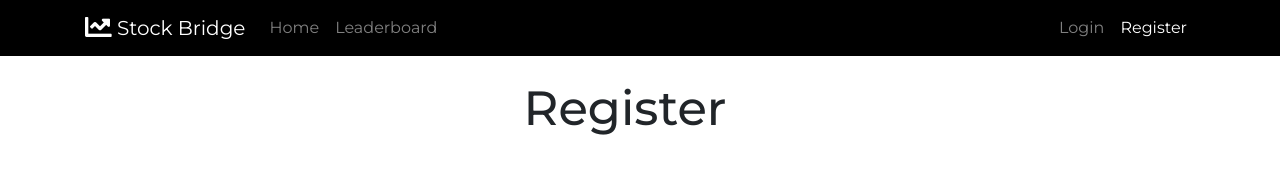
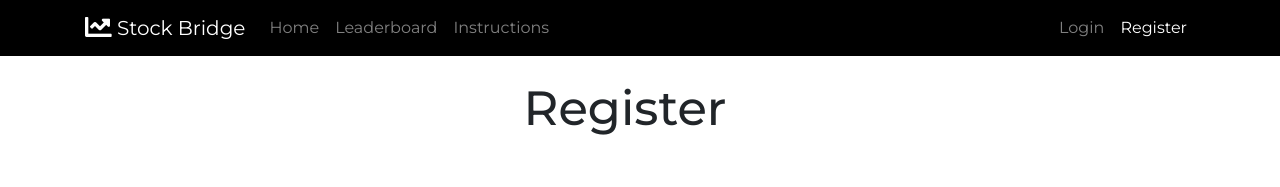
Before and after one commit to shan18/Stock-Bridge, a Django app: page /register/ in a window 1280 px wide. Shown: the top 187 px of the page. Run offline with Django 3.2, Linux system fonts and the light colour scheme; parts of the project's set-up code (start-up, migrations or seed data) failed here and were passed over; some libraries are stand-ins or nearby versions.

Commit message:
add link shortcuts

```diff
--- a/market/templates/market/overview.html
+++ b/market/templates/market/overview.html
@@ -27,5 +27,6 @@
 {% if investments %}
     {% include 'snippets/market_overview_table.html' with object_list=investments %}
 {% endif %}
+{% include 'market/snippets/scheduler_shortcut.html' with username=request.user.username %}
 
 {% endblock %}
--- /dev/null
+++ b/market/templates/market/snippets/scheduler_shortcut.html
@@ -0,0 +1,6 @@
+<div class="row mt-3">
+  <div class="col-12 text-center">
+    To find your scheduled requests <a href="{% url 'account:schedules' username=username %}#rules-2">click
+      here!</a>
+  </div>
+</div>
--- a/market/templates/market/transaction_market.html
+++ b/market/templates/market/transaction_market.html
@@ -107,7 +107,8 @@
     </form>
   </div>
 </div>
-<div class="row mt-3">
+{% include 'market/snippets/scheduler_shortcut.html' with username=request.user.username %}
+<div class="row mt-1">
   <div class="col-12 text-center">
     How to use scheduler? <a href="{% url 'instructions' %}#rules-2">Click Here!</a>
   </div>
--- a/templates/base/navbar.html
+++ b/templates/base/navbar.html
@@ -9,6 +9,7 @@
 {% url 'market:overview' as overview_url %}
 {% url 'account:loan' as loan_url %}
 {% url 'news' as news_url %}
+{% url 'instructions' as instructions_url %}
 
 
 <nav class="navbar navbar-expand-lg navbar-dark" style="background-color: #000000;">
@@ -63,10 +64,17 @@
 							{% endif %}
 						</a>
 					</li>
+				{% else %}
+					<li class="nav-item {% if request.path == instructions_url %}active{% endif %}">
+						<a class="nav-link" href="{{ instructions_url }}">Instructions</a>
+					</li>
 				{% endif %}
 			</ul>
 			<ul class="navbar-nav ml-auto">
 				{% if request.user.is_authenticated %}
+					<li class="nav-item {% if request.path == instructions_url %}active{% endif %}">
+						<a class="nav-link" href="{{ instructions_url }}">Instructions</a>
+					</li>
 					<li class="nav-item dropdown">
 						<a class="nav-link dropdown-toggle" href="#" id="navbarDropdown" role="button" data-toggle="dropdown" aria-haspopup="true" aria-expanded="false">
 							Account
@@ -74,7 +82,6 @@
 						<div class="dropdown-menu" aria-labelledby="navbarDropdown">
 							<a class="dropdown-item {% if request.path == profile_url %}active{% endif %}" href="{{ profile_url }}">Profile</a>
             <a class="dropdown-item {% if request.path == schedule_url %}active{% endif %}" href="{{ schedule_url }}">Schedules</a>
-            <a class="dropdown-item {% if request.path == instruction_url %}active{% endif %}" href="{{ instruction_url }}">Instructions</a>
 							<div class="dropdown-divider"></div>
 							<a class="dropdown-item {% if request.path == logout_url %}active{% endif %}" href="{{ logout_url }}">Logout</a>
 						</div>
```
